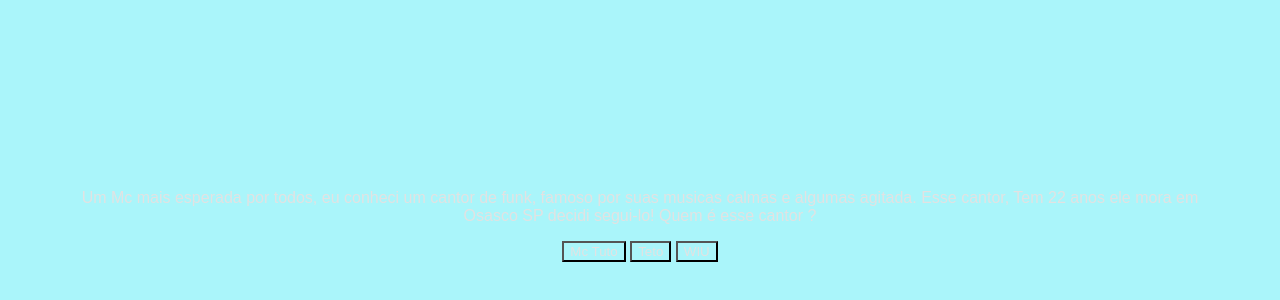
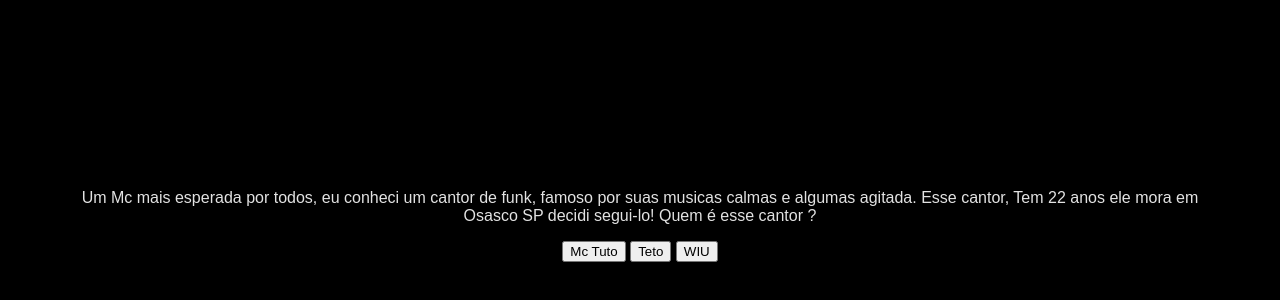
Before and after one commit to niicollyvitoria/Nicolly-Algoritimos, a plain HTML site: page index.html in a window 1280 px wide. Shown: the part 242-542 px from the top of the page. Drawn offline with Linux system fonts and the light colour scheme; a web font is replaced by a local one.

Commit message:
Update style.css

```diff
--- a/style.css
+++ b/style.css
@@ -1,6 +1,6 @@
 body {
     background: url('1_fyzj2nTRPHhdV8vL2EG8uQ.png');
-    background-color: #aaf5fa;
+    background-color: #000000;
     color: #e2e2e2;
     font-family: "fantasy;", sans-serif;
     display: flex;
@@ -11,7 +11,7 @@ body {
 }
 
 button {
-    background-color: #aaf5fa;
+    background-color: #000000
     color: #e2e2e2;
     font-family: "fantasy;", sans-serif;
 }
```
